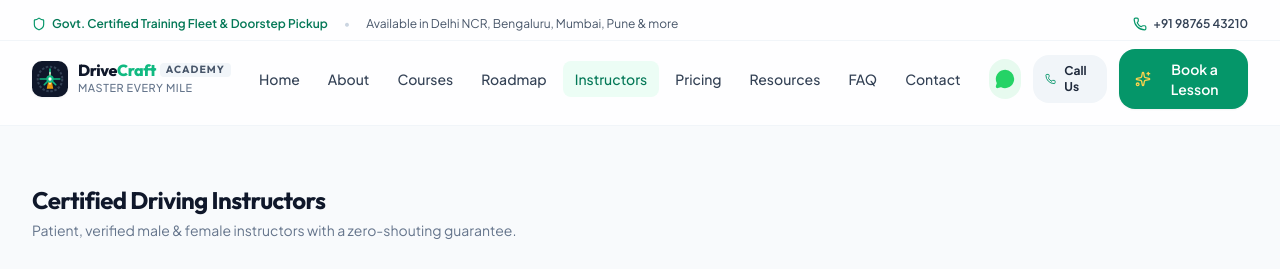
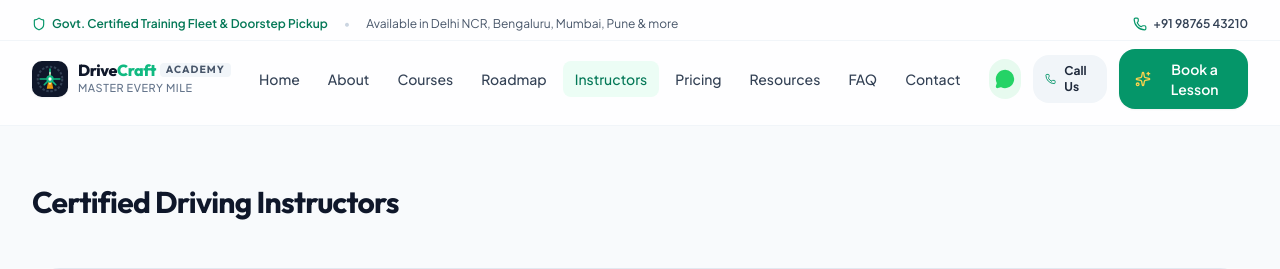
Before and after one commit to Ginuuuuu/Driving-School-Simple, a React (Vite) app: page /instructors in a window 1280 px wide. Shown: the top 269 px of the page. Built offline with nearby package versions, Linux system fonts and the light colour scheme.

Commit message:
feat: add Pricing, Courses, and Instructors page components with booking integration

```diff
--- a/src/pages/Courses.tsx
+++ b/src/pages/Courses.tsx
@@ -43,13 +43,10 @@ export const Courses: React.FC = () => {
         canonicalPath="/courses"
       />
 
-      <div className="space-y-1">
-        <h1 className="text-lg sm:text-2xl font-bold font-display text-slate-900 tracking-tight">
+      <div>
+        <h1 className="text-xl sm:text-2xl lg:text-3xl font-bold font-display text-slate-900 tracking-tight">
           Driving Courses & Programs
         </h1>
-        <p className="text-xs sm:text-sm text-slate-500">
-          Structured practical training packages for beginners, automatic cars, and RTO track prep.
-        </p>
       </div>
 
       {/* Filter and Search Bar */}
--- a/src/pages/Instructors.tsx
+++ b/src/pages/Instructors.tsx
@@ -40,13 +40,10 @@ export const Instructors: React.FC = () => {
         canonicalPath="/instructors"
       />
 
-      <div className="space-y-1">
-        <h1 className="text-lg sm:text-2xl font-bold font-display text-slate-900 tracking-tight">
+      <div>
+        <h1 className="text-xl sm:text-2xl lg:text-3xl font-bold font-display text-slate-900 tracking-tight">
           Certified Driving Instructors
         </h1>
-        <p className="text-xs sm:text-sm text-slate-500">
-          Patient, verified male & female instructors with a zero-shouting guarantee.
-        </p>
       </div>
 
       {/* Filter Bar */}
--- a/src/pages/Pricing.tsx
+++ b/src/pages/Pricing.tsx
@@ -20,13 +20,10 @@ export const Pricing: React.FC = () => {
         canonicalPath="/pricing"
       />
 
-      <div className="space-y-1">
-        <h1 className="text-lg sm:text-2xl font-bold font-display text-slate-900 tracking-tight">
+      <div>
+        <h1 className="text-xl sm:text-2xl lg:text-3xl font-bold font-display text-slate-900 tracking-tight">
           Pricing & Lesson Packages
         </h1>
-        <p className="text-xs sm:text-sm text-slate-500">
-          Transparent rates with fuel, dual-control maintenance, and doorstep pickup included.
-        </p>
       </div>
 
       {/* Main Pricing Cards Grid with Staggered Entrance */}
```
